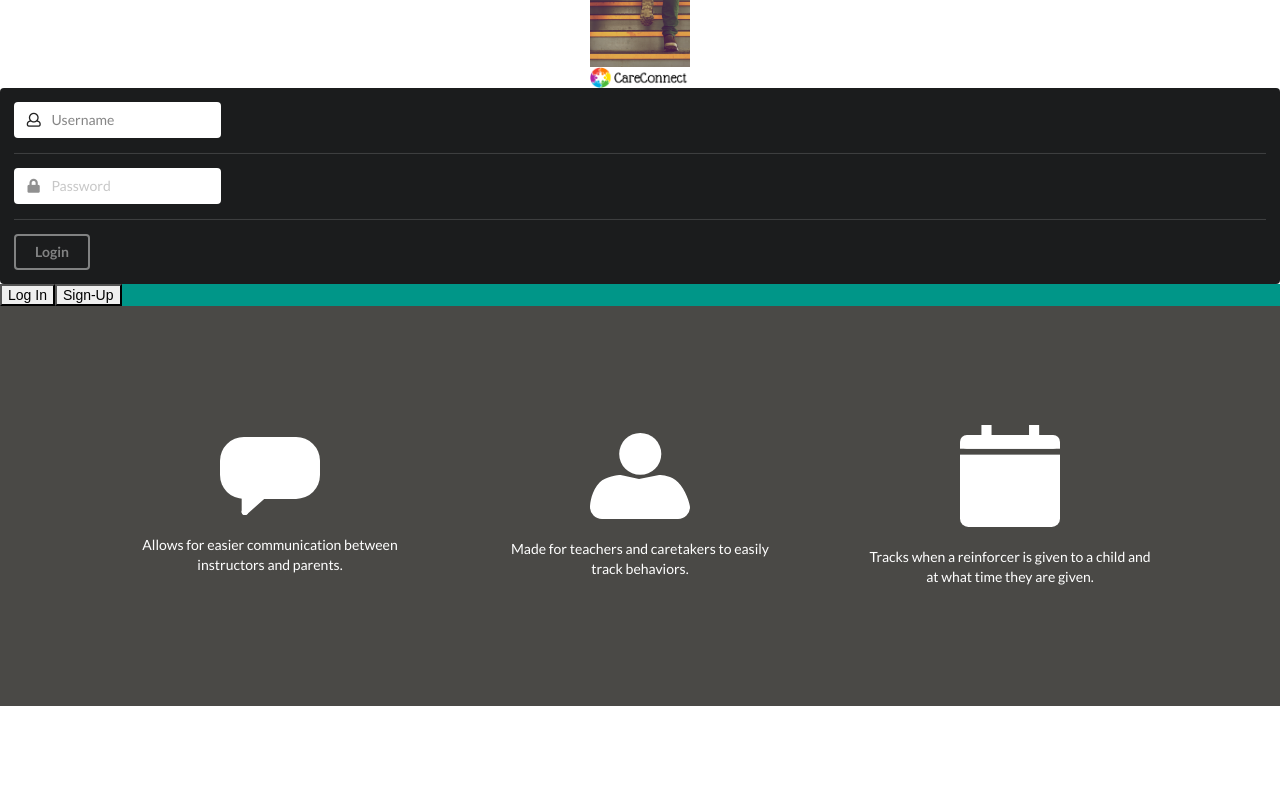
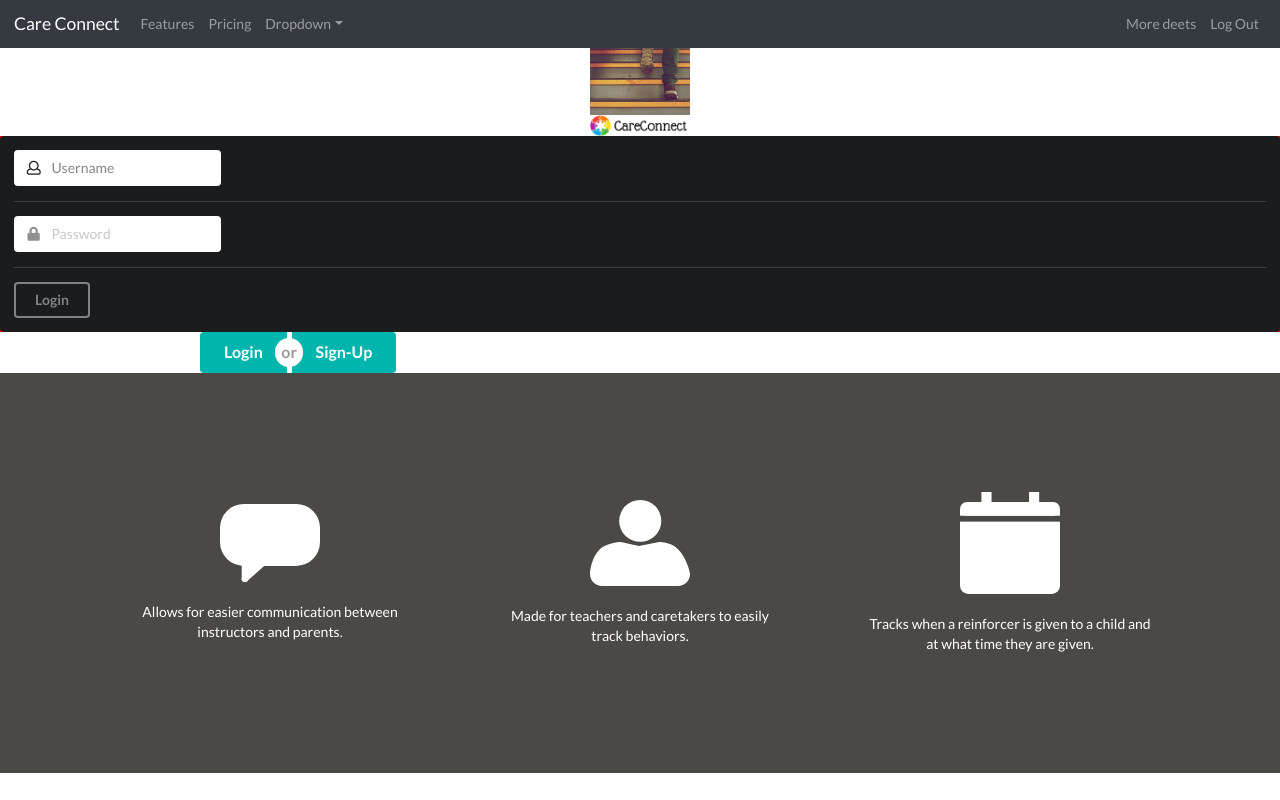
Before and after one commit to ethantatum/Project-Three, a React (Create React App) app in the folder client/: page / in a window 1280 px wide. Built offline with nearby package versions, Linux system fonts and the light colour scheme.

Commit message:
updated files for merging with testing

```diff
--- a/client/src/components/CallToAction/index.js
+++ b/client/src/components/CallToAction/index.js
@@ -1,18 +1,14 @@
 import React from 'react';
 import './style.css';
 
-function SignUpBtns () {
+function CallToActionBtns () {
     return (
-        <div className="main-buttons">
-            <button variant="primary" size="lg">
-                Log In
-            </button>
-            <button variant="secondary" size="lg">
-                Sign-Up
-            </button>
+        <div class="ui teal large buttons">
+            <button class="ui button">Login</button>
+            <div class="or"></div>
+            <button class="ui button">Sign-Up</button>
         </div>
-
     )
 }
 
-export default SignUpBtns;
+export default CallToActionBtns;
--- a/client/src/components/CallToAction/style.css
+++ b/client/src/components/CallToAction/style.css
@@ -1,7 +1,7 @@
-.main-buttons {
-    background-color: #009688;
+.ui.large.buttons {
     color: white;
     -webkit-box-shadow: 0 8px 6px -6px black;
     -moz-box-shadow: 0 8px 6px -6px black;
     box-shadow: 0 8px 6px -6px black;
+    padding-left: 200px;
 }
--- a/client/src/components/Login/style.css
+++ b/client/src/components/Login/style.css
@@ -0,0 +1,5 @@
+.Login {
+    display: grid;
+    grid-template-columns: 1fr;
+    background-color: red;
+}
--- a/client/src/pages/Landing/Landing.js
+++ b/client/src/pages/Landing/Landing.js
@@ -5,6 +5,7 @@ import CallToAction from "../../components/CallToAction";
 import Login from "../../components/Login";
 import LandingImage from "../../components/LandingImage";
 import Logo from "../../components/Logo";
+import NavMenu from "../../components/Nav";
 // import API from "../utils/API";
 
 class Landing extends Component {
@@ -53,6 +54,7 @@ class Landing extends Component {
   render() {
     return (
     <div>
+        <NavMenu />
         <LandingImage />
         <Logo />
         <Login />
```
Also changed, not shown: 2 other files (tests, documents, lock files or other folders).
